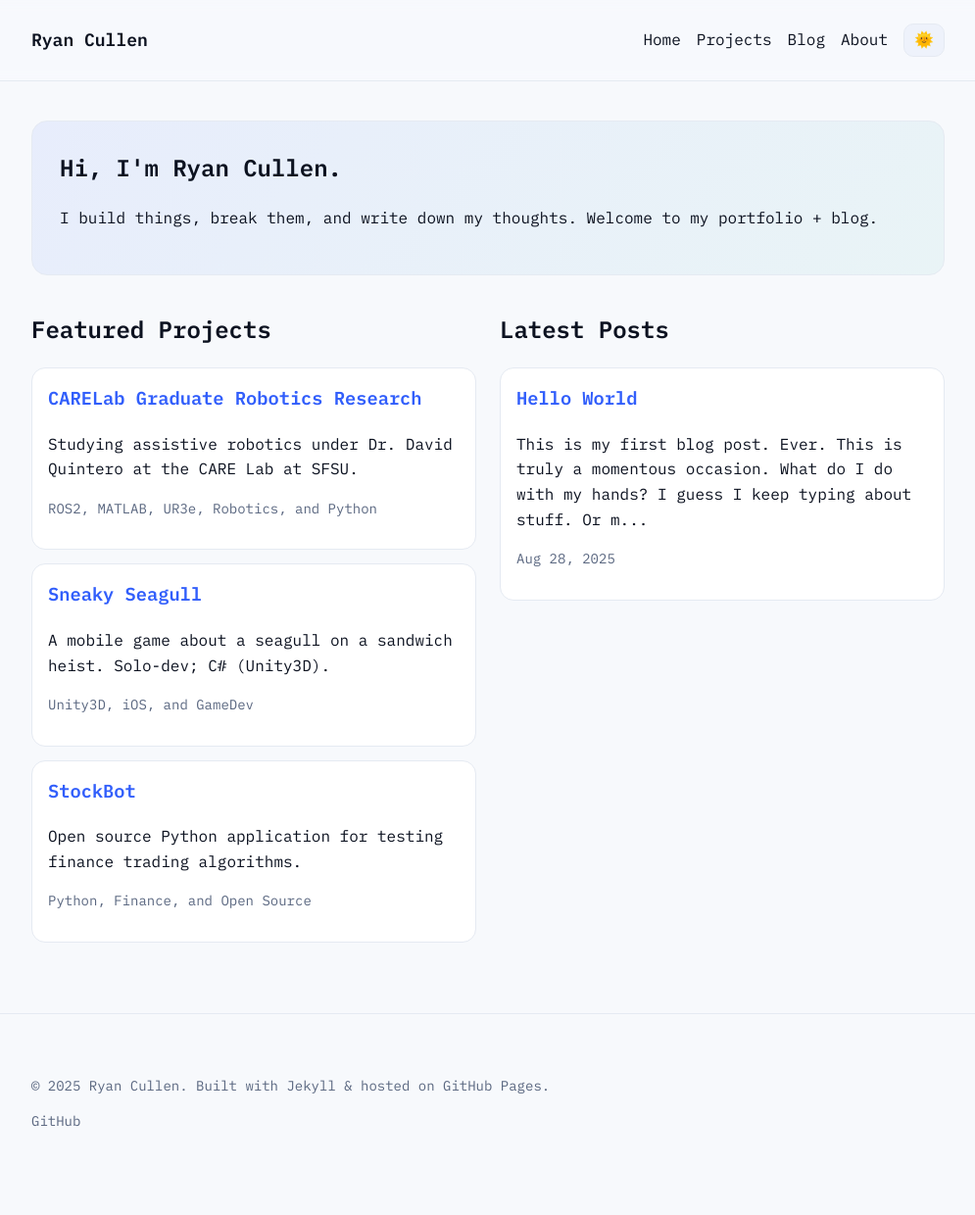
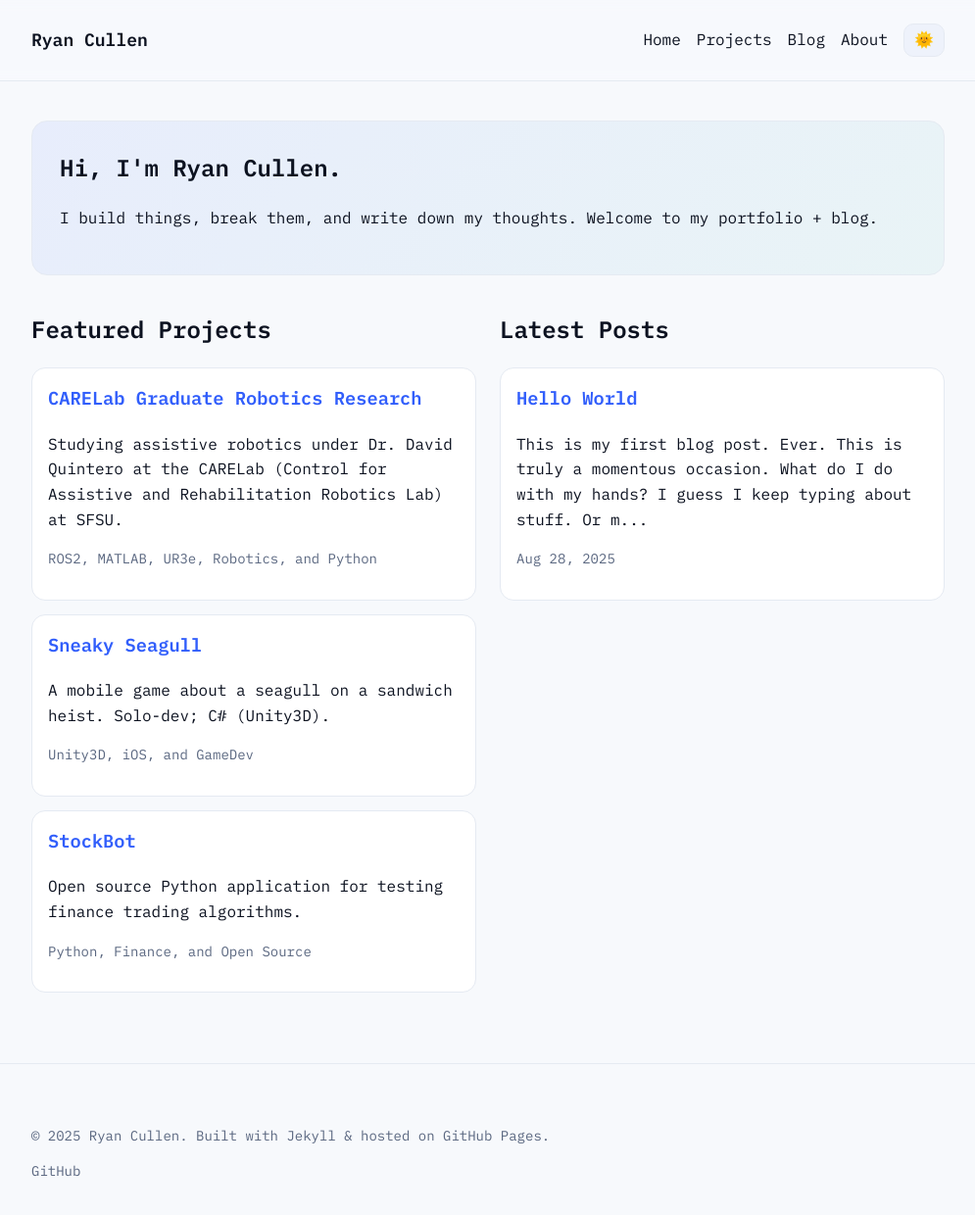
Before and after one commit to ryantcullen/ryantcullen.github.io, a Jekyll site: the page built from index.html, in a window 1280 px wide and 1269 px high. Shown: the top 1240 px of the window at 98% size, without its empty margins (142-1137 px from the left). Built offline with Jekyll 4.4.1, drawn with Linux system fonts in a browser that asks for light colours.

Commit message:
Update CARELab.md

```diff
--- a/_projects/CARELab.md
+++ b/_projects/CARELab.md
@@ -1,6 +1,6 @@
 ---
 title: CARELab Graduate Robotics Research
-summary: Studying assistive robotics under Dr. David Quintero at the CARE Lab at SFSU.
+summary: Studying assistive robotics under Dr. David Quintero at the CARELab (Control for Assistive and Rehabilitation Robotics Lab) at SFSU.
 tags: [ROS2, MATLAB, UR3e, Robotics, Python]
 weight: 2
 featured: true
```
